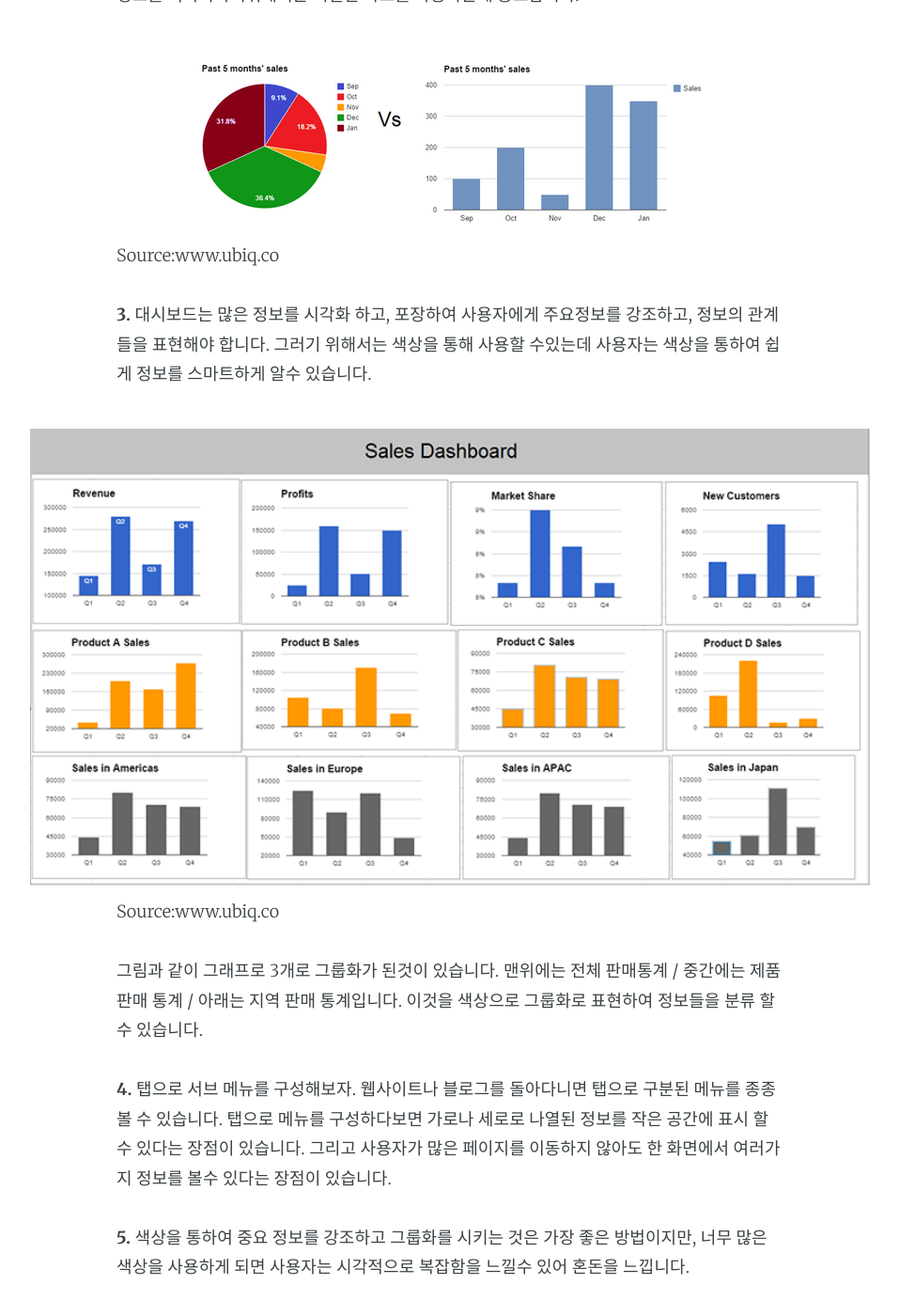
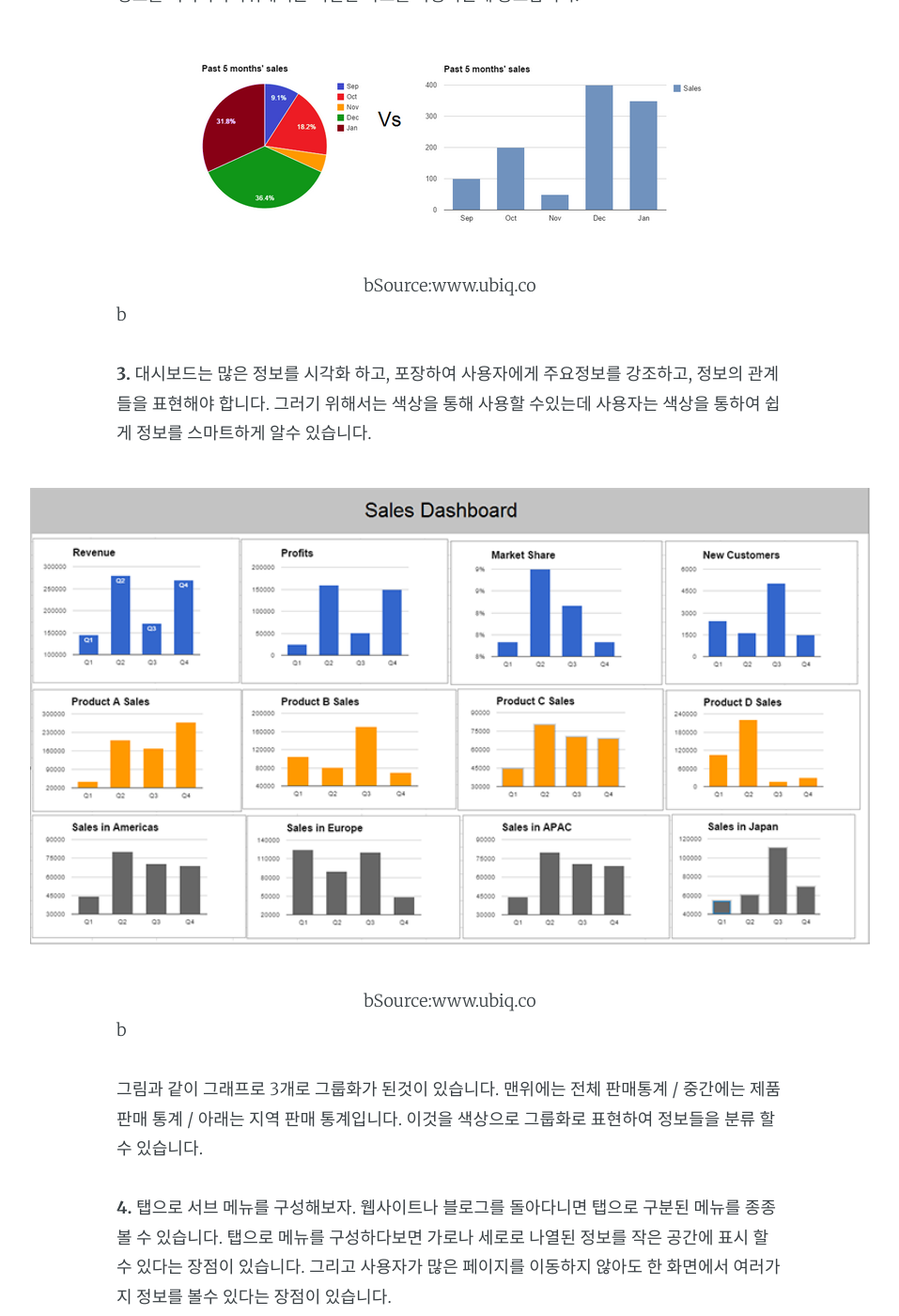
Before and after one commit to whatap/whatap.github.io, a Jekyll site: the page built from _posts/2015-09-17-UserInterface.md, in a window 1280 px wide and 1400 px high, scrolled down 1547 px. Shown: the whole window at 94% size, without its empty margins (161-1118 px from the left). Built offline with Jekyll 4.4.1, drawn with Linux system fonts in a browser that asks for light colours; Markdown is read by kramdown in place of the engine named in the settings.

Commit message:
글 수정

```diff
--- a/_posts/2015-09-17-UserInterface.md
+++ b/_posts/2015-09-17-UserInterface.md
@@ -35,14 +35,14 @@
 
 정보를 시각화하기위해서는 적절한 차트를 사용하는게 중요합니다.
 
-![alt text](/assets/images/shlee/01/002.png "002") Source:www.ubiq.co
+![alt text](/assets/images/shlee/01/002.png "002") <center>bSource:www.ubiq.co</center>b
 
 
 
 **3.** 대시보드는 많은 정보를 시각화 하고, 포장하여 사용자에게 주요정보를 강조하고, 정보의 관계들을 표현해야 합니다.
 그러기 위해서는 색상을 통해 사용할 수있는데 사용자는 색상을 통하여 쉽게 정보를 스마트하게 알수 있습니다.
 
-![alt text](/assets/images/shlee/01/003.png "003")Source:www.ubiq.co
+![alt text](/assets/images/shlee/01/003.png "003") <center>bSource:www.ubiq.co</center>b
 
 그림과 같이 그래프로 3개로 그룹화가 된것이 있습니다.
 맨위에는 전체 판매통계 / 중간에는 제품 판매 통계 / 아래는 지역 판매 통계입니다.
@@ -97,7 +97,7 @@
 
 **6-6. Doughnut charts**는 원형 차트와 비슷합니다. 단일 카테고리 있는 값을 비교할때 사용합니다. 각 카테고리의 값을 퍼센트로 보여주게 됩니다.
 
-![alt text](/assets/images/shlee/01/010.png "010") by Goran Milovanovic
+![alt text](/assets/images/shlee/01/010.png "010") <center>by Goran Milovanovic</center>
 
 
 
@@ -109,7 +109,7 @@
 
 **6-8. Gauge charts**는 목표를 향해 진행상황을 보여주는 차트입니다. 핵심성과 지표처럼 백분위 측정으로 나타내며, 단일 측정의 상태를 말합니다. 빠르게 이해할 수 있는 정보를 표시합니다.
 
-![alt text](/assets/images/shlee/01/012.png "012") by Justin Roberts
+![alt text](/assets/images/shlee/01/012.png "012") <center>by Justin Roberts</center>
 
 
 
@@ -132,14 +132,14 @@
 
 **6-11. Scatter charts**는 여러개의 데이터 계열에 있는 숫자 값 사이의 관계를 표시하며, 2개의 데이터 관계를 나타내는 차트입니다. 일련의 데이터에 있는 값 사이의 연관성을 보여주는 차트라고 할수 있습니다.
 
-![alt text](/assets/images/shlee/01/015.png "015") by Ricardo Salazar
+![alt text](/assets/images/shlee/01/015.png "015") <center>by Ricardo Salazar</center>
 
 
 
 **6-12. bubble charts**는 거품의 크기로 데이터 값을 표현하는 차트입니다. 데이터의 비율 또는 양을 표시하여 비교할 수 있습니다.
 
-![alt text](/assets/images/shlee/01/016.png "016") by Gavin
-![alt text](/assets/images/shlee/01/016-1.png "016-1") by Lane Kinkade
+![alt text](/assets/images/shlee/01/016.png "016") <center>by Gavin</center>
+![alt text](/assets/images/shlee/01/016-1.png "016-1") <center>by Lane Kinkade</center>
 
 
 
```
